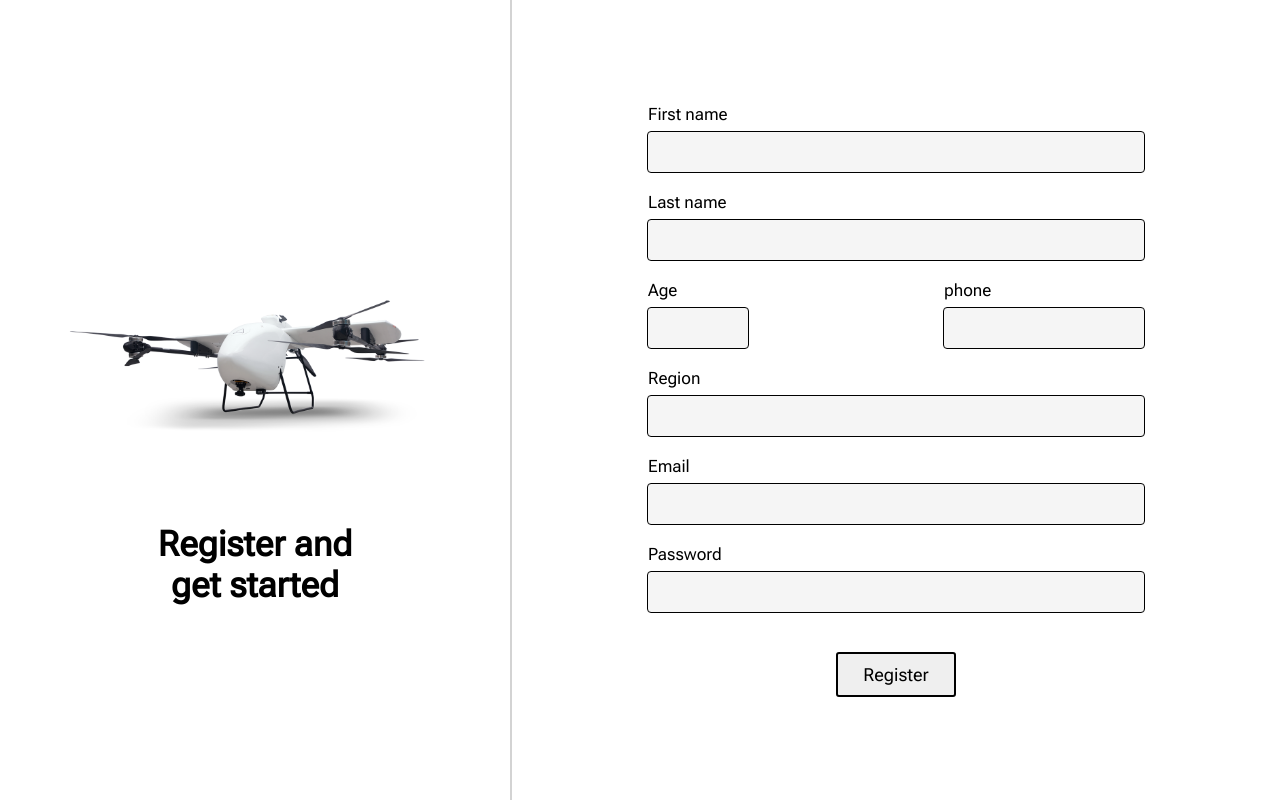
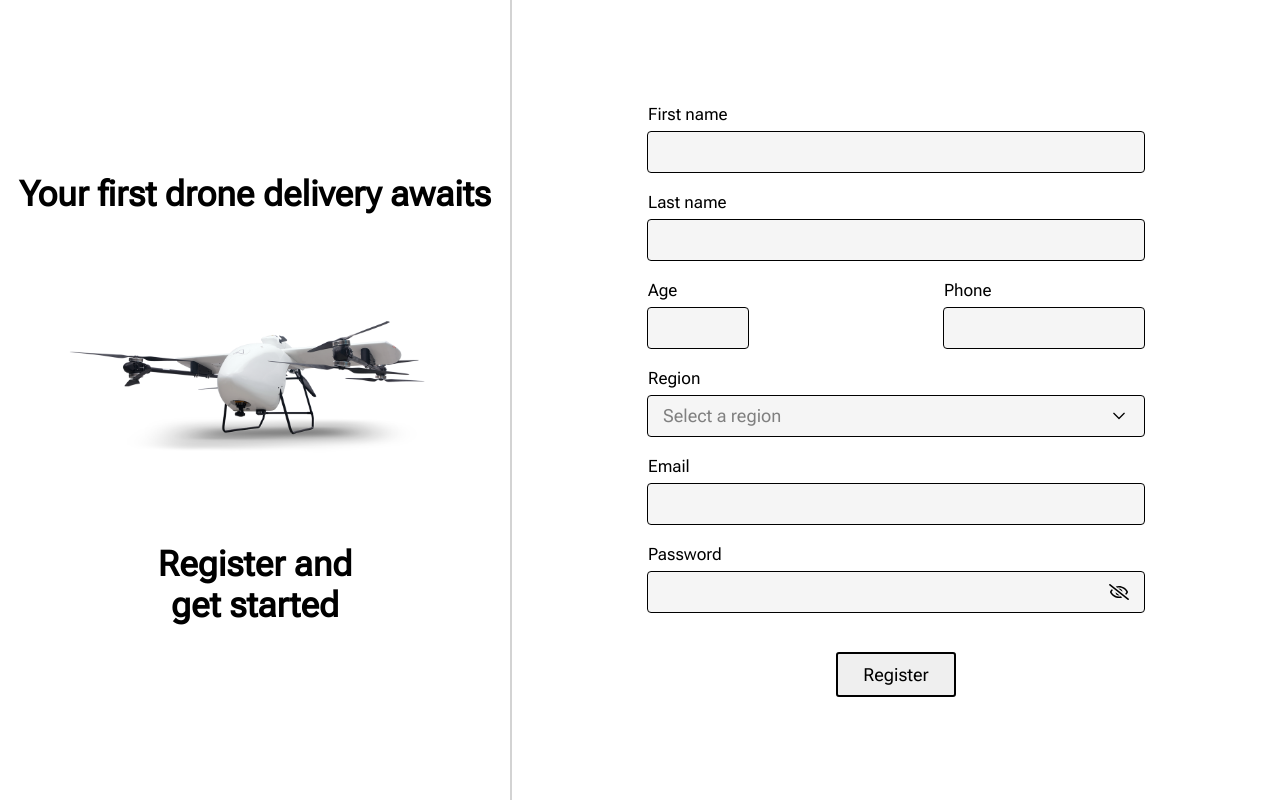
Before and after one commit to Uchenna99/EVOTL, a React (Vite) app: page /signup in a window 1280 px wide. Built offline with nearby package versions, Linux system fonts and the light colour scheme.

Commit message:
working on signup page

```diff
--- a/src/Pages/SignupPage.tsx
+++ b/src/Pages/SignupPage.tsx
@@ -1,14 +1,23 @@
+import { useState } from "react";
 import "../Stylesheets/SignupPage.css"
 import drone from "../assets/Images/Pelican-2.0-Home.png"
-import { FaCircleChevronDown } from "react-icons/fa6";
-import { FaCircleChevronUp } from "react-icons/fa6";
+import { GoChevronDown } from "react-icons/go";
+import { GoChevronUp } from "react-icons/go";
+import { FaRegEye } from "react-icons/fa";
+import { FaRegEyeSlash } from "react-icons/fa";
 
 
 const SignupPage = () => {
+  const [eye, setEye] = useState(false);
+  const [regionSelect, setRegionSelect] = useState(false);
+
+  const [region, setRegion] = useState('Select a region');
+
   return (
     <>
       <div className="signup-wrap">
         <div className="signup-left">
+          <h2>Your first drone delivery awaits</h2>
           <img src={drone} alt="" />
           <h2>Register and <br/> get started</h2>
         </div>
@@ -18,40 +27,57 @@ const SignupPage = () => {
         <div className="signup-right">
           <div className="form-wrap">
             <div className="input-wrap">
-              <label htmlFor="">First name</label>
-              <input type="text" />
+              <label htmlFor="fname">First name</label>
+              <input id="fname" type="text" />
             </div>
 
             <div className="input-wrap">
-              <label htmlFor="">Last name</label>
-              <input type="text" />
+              <label htmlFor="lname">Last name</label>
+              <input id="lname" type="text" />
             </div>
 
             <div className="input-wrap2">
               <div className="input-wrap" style={{width:'fit-content'}}>
-                <label htmlFor="">Age</label>
-                <input type="number" style={{width:'100px'}} />
+                <label htmlFor="age">Age</label>
+                <input id="age" type="number" style={{width:'100px'}} />
               </div>
 
               <div className="input-wrap" style={{width:'fit-content'}}>
-                <label htmlFor="">phone</label>
-                <input type="number" style={{width:'200px'}} />
+                <label htmlFor="phone">Phone</label>
+                <input id="phone" type="text" style={{width:'200px'}} />
               </div>
             </div>
 
             <div className="input-wrap">
-              <label htmlFor="">Region</label>
-              <input type="text" />
+              <label htmlFor="reg">Region</label>
+              <div className="inner-input-wrap">
+                <input id="reg" type="text" value={region}
+                  style={{color:region === 'Select a region'? 'gray':'black'}}
+                />
+                {
+                  regionSelect? <GoChevronUp id="pass-eye" onClick={()=> setRegionSelect(false)}/>
+                  :
+                  <GoChevronDown id="pass-eye" onClick={()=> setRegionSelect(true)}/>
+                }
+              </div>
             </div>
 
             <div className="input-wrap">
-              <label htmlFor="">Email</label>
-              <input type="text" />
+              <label htmlFor="email">Email</label>
+              <input id="email" type="email" />
             </div>
 
+
             <div className="input-wrap">
-              <label htmlFor="">Password</label>
-              <input type="text" />
+              <label htmlFor="pass">Password</label>
+              <div className="inner-input-wrap">
+                <input id="pass" type={eye? 'text' : 'password'} />
+                {
+                  eye? <FaRegEye id="pass-eye" onClick={()=> setEye(false)}/>
+                  :
+                  <FaRegEyeSlash id="pass-eye" onClick={()=> setEye(true)}/>
+                }
+              </div>
             </div>
 
             <button className="register">Register</button>
--- a/src/Stylesheets/SignupPage.css
+++ b/src/Stylesheets/SignupPage.css
@@ -92,6 +92,37 @@
     justify-content: space-between;
 }
 
+.inner-input-wrap{
+    width: 100%;
+    height: fit-content;
+    display: flex;
+    align-items: center;
+    position: relative;
+}
+
+.inner-input-wrap > input{
+    width: 100%;
+    height: 40px;
+    border: none;
+    outline: 1px solid black;
+    border-radius: 3px;
+    background-color: whitesmoke;
+    padding: 0 15px;
+    font-size: 18px;
+}
+
+.inner-input-wrap > input:focus{
+    animation: input 300ms 1 forwards linear;
+}
+
+
+#pass-eye{
+    font-size: 20px;
+    position: absolute;
+    right: 15px;
+    cursor: pointer;
+}
+
 
 button.register{
     width: fit-content;
```
